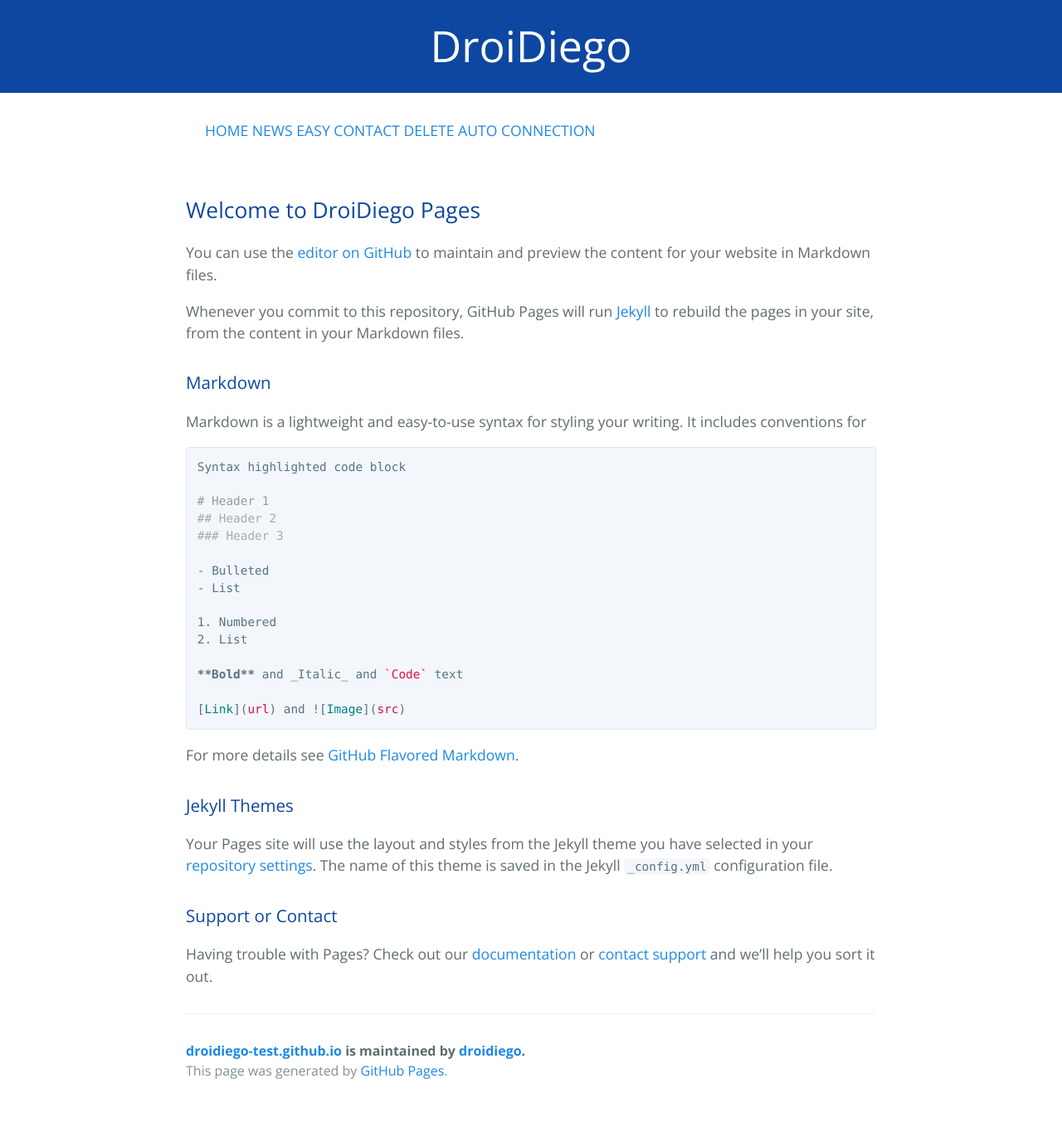
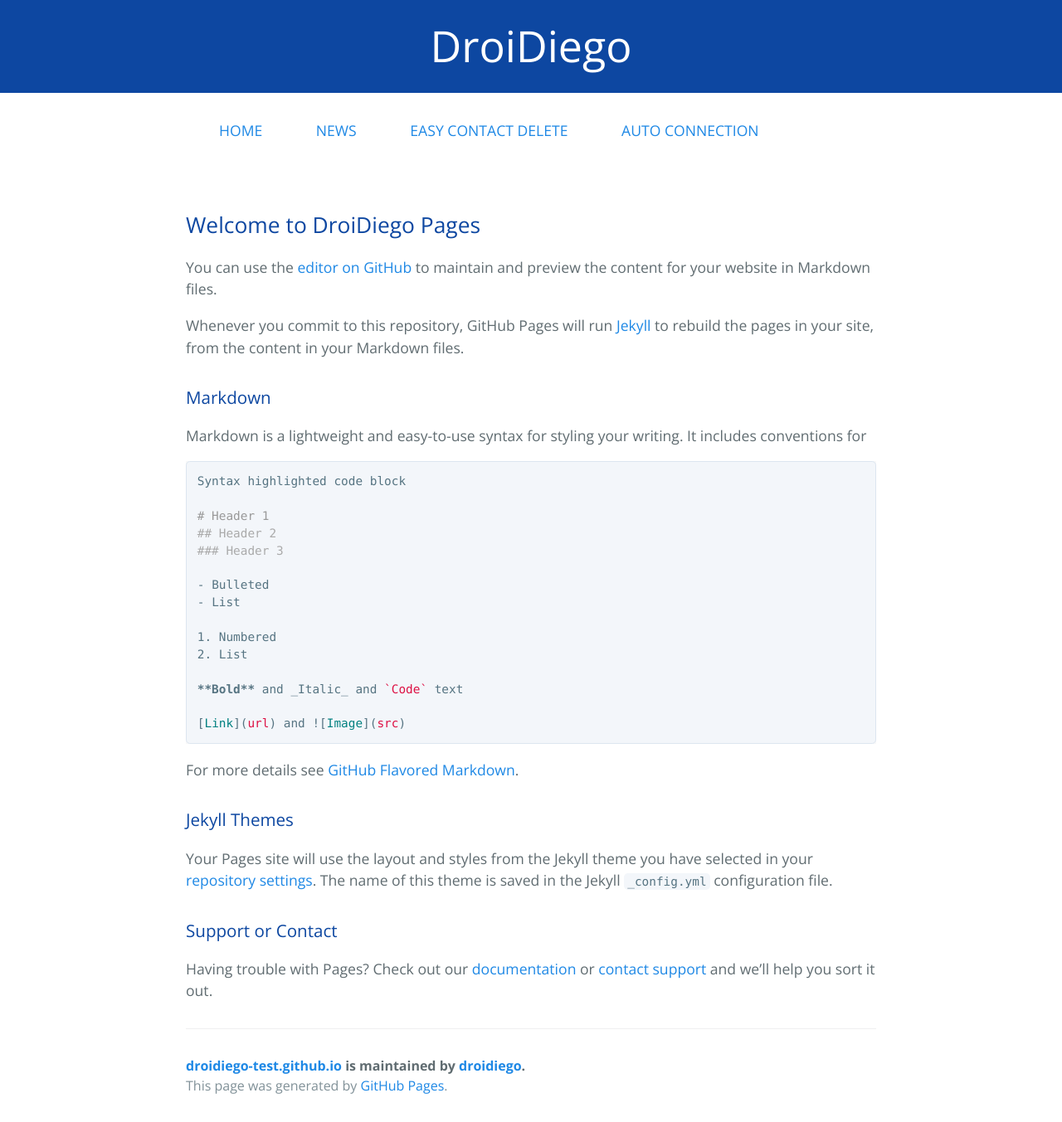
Before and after one commit to droidiego/droidiego-test.github.io, a Jekyll site: the page built from index.md, in a window 1280 px wide. Shown: the whole page at 83% size. Built offline with Jekyll 4.4.1, drawn with Linux system fonts in a browser that asks for light colours; our own code applies the rules of GitHub Pages for plain Markdown files.

Commit message:
Update menu style ad content

```diff
--- a/_layouts/default.html
+++ b/_layouts/default.html
@@ -22,33 +22,32 @@
     </section>
 
     <section class="main-content">
-      <nav id="menu">
-        <ul style="
-        list-style-type: none;
-        margin: 0;
-        padding: 0;
-        display: inline-block;
-        list-style-type: none;
-        margin: 0 23px;
-        padding: 0;
-        text-transform: uppercase;
-        ">
-          <li style="display: inline;">
-            <a href="./index.html">Home</a>
+      <nav id="menu" class="header__nav">
+        <ul>
+          <li class="header__nav-item">
+            <a href="./index.html">
+              <span class="header__nav-item-text">Home</span>
+            </a>
           </li>
-          <li style="display: inline;">
-            <a href="./news/index.html">News</a>
+          <li class="header__nav-item">
+            <a href="./news/index.html">
+              <span class="header__nav-item-text">News</span>
+            </a>
           </li>
-          <li style="display: inline;">
-            <a href="./ecd.html">Easy Contact Delete</a>
+          <li class="header__nav-item">
+            <a href="./ecd.html">
+              <span class="header__nav-item-text">Easy Contact Delete</span>
+            </a>
           </li>
-          <li style="display: inline;">
-            <a href="./ac.html">Auto Connection</a>
+          <li class="header__nav-item">
+            <a href="./ac.html">
+              <span class="header__nav-item-text">Auto Connection</span>
+            </a>
           </li>
-          <!--<li style="display: inline;">
+          <!--<li class="header__nav-item">
             <a href="./download.html">Download</a>
           </li>
-          <li style="display: inline;">
+          <li class="header__nav-item">
             <a class="active" href="./development.html">Development</a>
           </li>
           <li style="margin-left: 30px;">
--- a/assets/css/style.scss
+++ b/assets/css/style.scss
@@ -25,3 +25,34 @@ h1.project-name {
 
     font-weight: lighter;
 }
+
+/* Header */
+.header__nav {
+
+    display: inline-block;
+    list-style-type: none;
+    /*margin: 0 23px;*/
+    padding: 0;
+    text-transform: uppercase;
+}
+
+@media only screen and (min-width: 600px) {
+
+    .header__nav-item {
+
+        display: inline;
+        padding: 30px;
+    }
+
+    .header__nav-item:first-child {
+        padding-left: 0px;
+    }
+}
+
+
+.header__nav-item.active .header__nav-item-link {
+
+    border-bottom: 5px solid #4a4a4a;
+}
+
+/* << Header */
```
